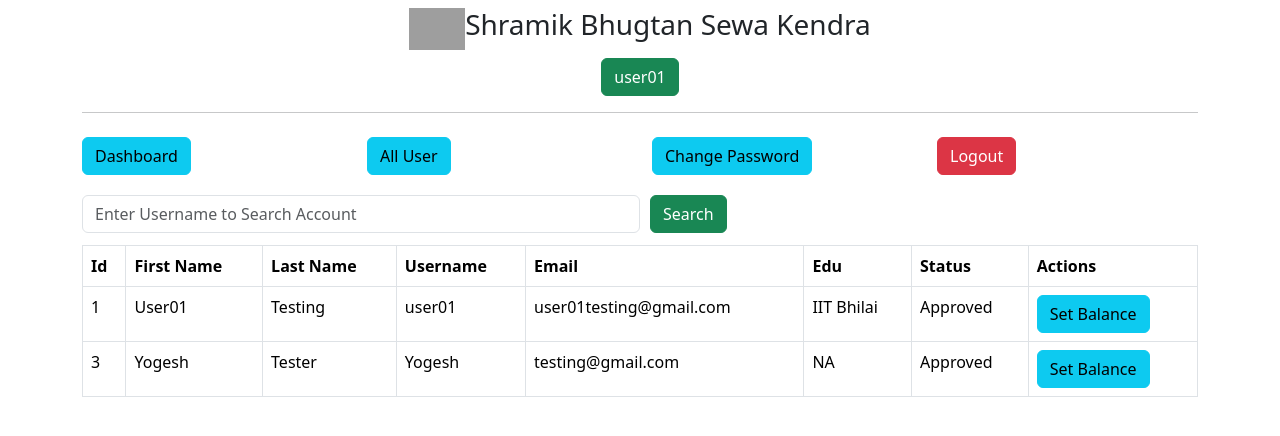
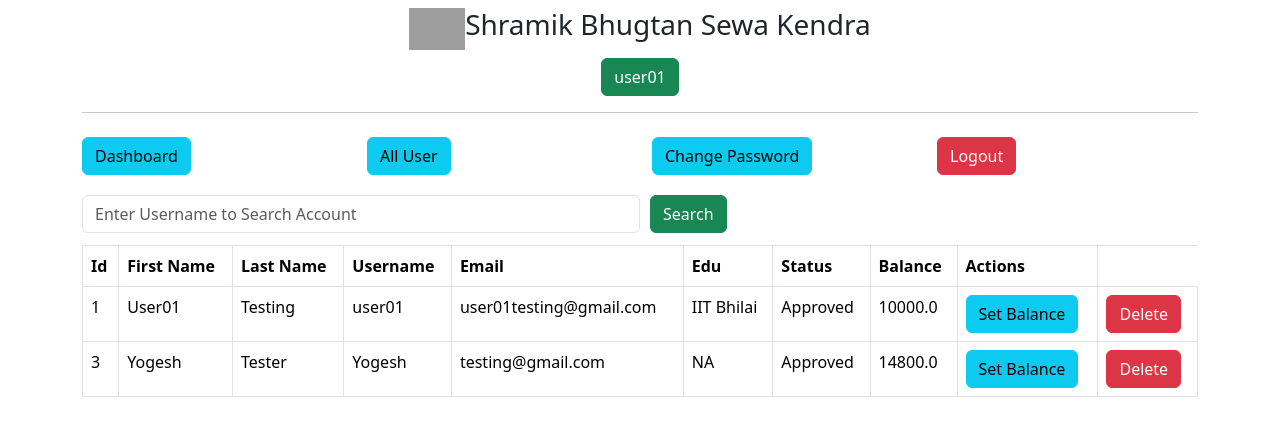
Before and after one commit to Yogeshkumar04/Admin-Panel-with-Blockchain, a Flask app: page /admin/get-all-user in a window 1280 px wide. Shown: the top 436 px of the page. Run offline with Flask 3, Linux system fonts and the light colour scheme; a user stored in the database is signed in; grey boxes are pictures that could not be loaded.

Commit message:
Current User Balance and Delete Account Button is add in admin panel

```diff
--- a/main.py
+++ b/main.py
@@ -190,6 +190,19 @@ def adminLogout():
         session['admin_name'] = None
         return redirect('/')
 
+@app.route('/admin/delete-user/<int:user_id>', methods=['POST'])
+def delete_user(user_id):
+    if not session.get('admin_id'):
+        flash('Please login to perform this action.', 'danger')
+        return redirect('/admin/')
+
+    user_to_delete = User.query.get_or_404(user_id)
+    db.session.delete(user_to_delete)
+    db.session.commit()
+    flash('User account has been successfully deleted.', 'success')
+    return redirect('/admin/get-all-user')
+
+
 # User Area
 @app.route('/user/', methods=["POST","GET"])
 def userIndex():
--- a/templates/admin/all-user.html
+++ b/templates/admin/all-user.html
@@ -23,6 +23,7 @@
                         <th>Email</th>
                         <th>Edu</th>
                         <th>Status</th>
+                        <th>Balance</th>
                         <th>Actions</th> <!-- Added column for actions -->
                     </tr>
                 </thead>
@@ -35,6 +36,7 @@
                         <td>{{ user.username }}</td>
                         <td>{{ user.email }}</td>
                         <td>{{ user.edu }}</td>
+
                         <td>
                             {% if user.status == 1 %}
                             Approved
@@ -43,9 +45,20 @@
                             {% endif %}
                         </td>
                         <td>
+                            {{ user.balance }} <!-- Display the balance here -->
+                        </td>
+                        <td>
                             <!-- Link to set/update user balance -->
                             <a href="{{ url_for('set_user_balance', user_id=user.id) }}" class="btn btn-info">Set Balance</a>
                         </td>
+                        <td>
+                            <!-- Delete Button -->
+                            <form action="{{ url_for('delete_user', user_id=user.id) }}" method="POST" style="display: inline-block;">
+                                <input type="hidden" name="user_id" value="{{ user.id }}">
+                                <button type="submit" class="btn btn-danger" onclick="return confirm('Are you sure you want to delete this account?');">Delete</button>
+                            </form>
+                        </td>
+
                     </tr>
                     {% endfor %}
                 </tbody>
```
Also changed, not shown: instance/ums.sqlite, 3 other files.
